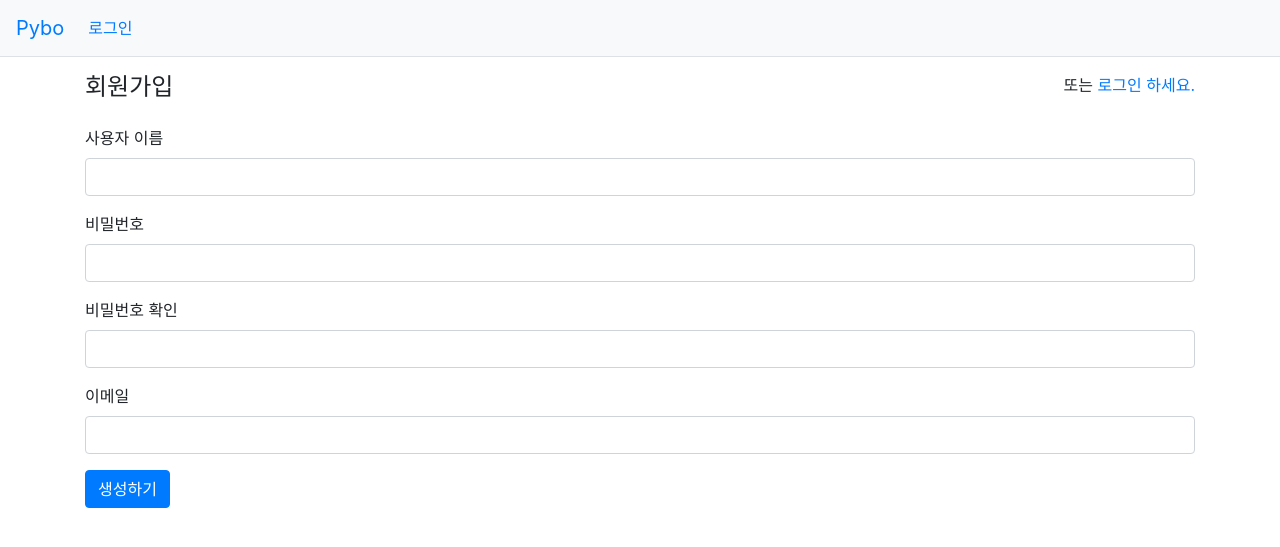
After one commit to zimmyrabbit/Python-Django, a Django app: page /common/signup/ in a window 1280 px wide. The commit adds this page. Shown: the top 547 px of the page. Run offline with Django 4.2, Linux system fonts and the light colour scheme.

Commit message:
회원가입 기능 추가

```diff
--- /dev/null
+++ b/projects/mysite/common/forms.py
@@ -0,0 +1,10 @@
+from django import forms
+from django.contrib.auth.forms import UserCreationForm
+from django.contrib.auth.models import User
+
+class UserForm(UserCreationForm):
+    email = forms.EmailField(label='이메일')
+
+    class Meta:
+        model = User
+        fields = ('username', 'email')
--- a/projects/mysite/common/urls.py
+++ b/projects/mysite/common/urls.py
@@ -1,9 +1,11 @@
 from django.urls import path
 from django.contrib.auth import views as auth_views
+from . import views
 
 app_name = 'common'
 
 urlpatterns = [
     path('login/', auth_views.LoginView.as_view(template_name='common/login.html'), name='login'),
     path('logout/',auth_views.LogoutView.as_view(), name='logout'),
+    path('signup/',views.signup, name='signup'),
 ]
--- a/projects/mysite/common/views.py
+++ b/projects/mysite/common/views.py
@@ -1,3 +1,21 @@
-from django.shortcuts import render
+from django.shortcuts import render, redirect
+from django.contrib.auth import authenticate, login
+from common.forms import UserForm
 
-# Create your views here.
+def signup(request):
+    '''
+    회원가입
+    '''
+
+    if request.method == 'POST':
+        form = UserForm(request.POST)
+        if form.is_valid():
+            form.save()
+            username = form.cleaned_data.get('username')
+            raw_password = form.cleaned_data.get('password1')
+            user = authenticate(username=username, password=raw_password)
+            login(request,user)
+            return redirect('index')
+    else :
+        form = UserForm()
+    return render(request, 'common/signup.html', {'form':form})
--- /dev/null
+++ b/projects/mysite/templates/common/signup.html
@@ -0,0 +1,38 @@
+{% extends 'base.html' %}
+{% block content %}
+<div class="container my-3">
+    <div class="row my-3">
+        <div class="col-4">
+            <h4>회원가입</h4>
+        </div>
+        <div class="col-8 text-right">
+            <span>또는 <a href="{% url 'common:login' %}">로그인 하세요.</a></span>
+        </div>
+    </div>
+    <form method="post" class="post-form">
+        {%csrf_token%}
+        {% include 'form_errors.html' %}
+        <div class="form-group">
+            <label for="username">사용자 이름</label>
+            <input type="text" class="form-control" name="username" id="username" value="{{  form.username.value|default_if_none:'' }}">
+        </div>
+
+        <div class="form-group">
+            <label for="password1">비밀번호</label>
+            <input type="text" class="form-control" name="password1" id="password1" value="{{  form.password1.value|default_if_none:'' }}">
+        </div>
+
+        <div class="form-group">
+            <label for="password2">비밀번호 확인</label>
+            <input type="text" class="form-control" name="password2" id="password2" value="{{  form.password2.value|default_if_none:'' }}">
+        </div>
+
+        <div class="form-group">
+            <label for="email">이메일</label>
+            <input type="text" class="form-control" name="email" id="email" value="{{  form.email.value|default_if_none:'' }}">
+        </div>
+
+        <button type="submit" class="btn btn-primary">생성하기</button>
+    </form>
+</div>
+{% endblock %}
```
Also changed, not shown: projects/mysite/templates/common/login.html (+10 -2 lines).
